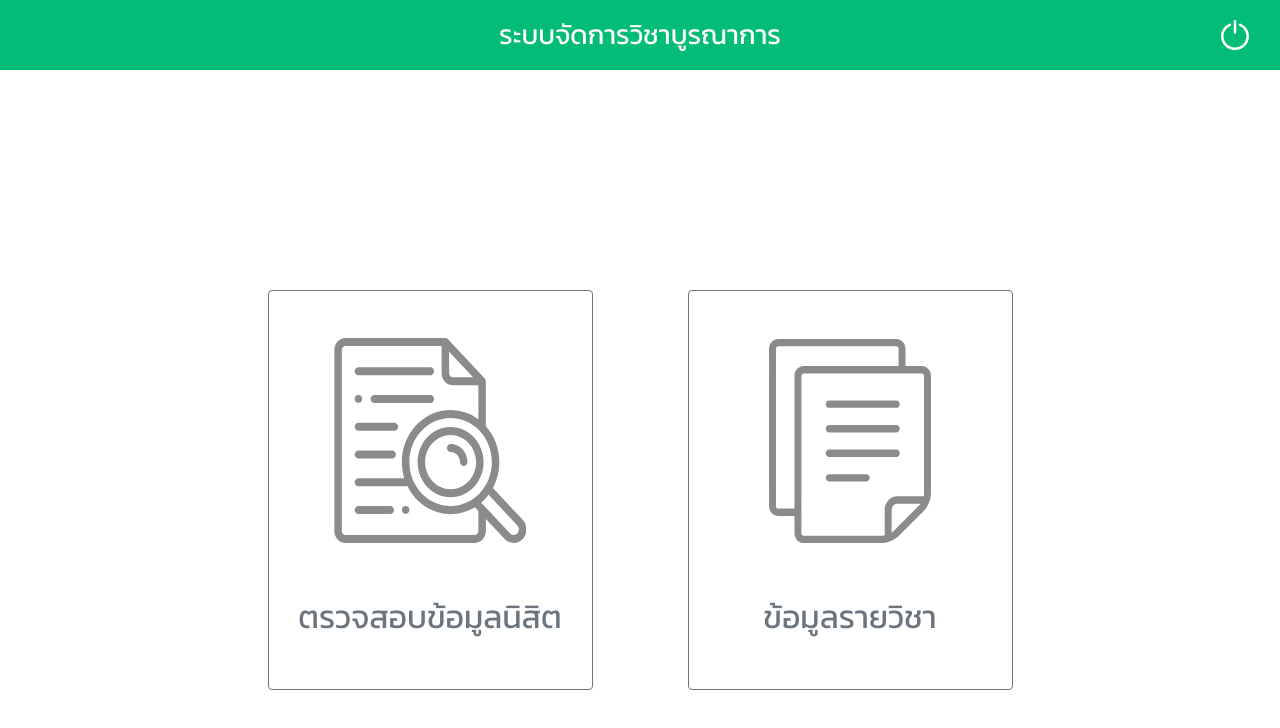
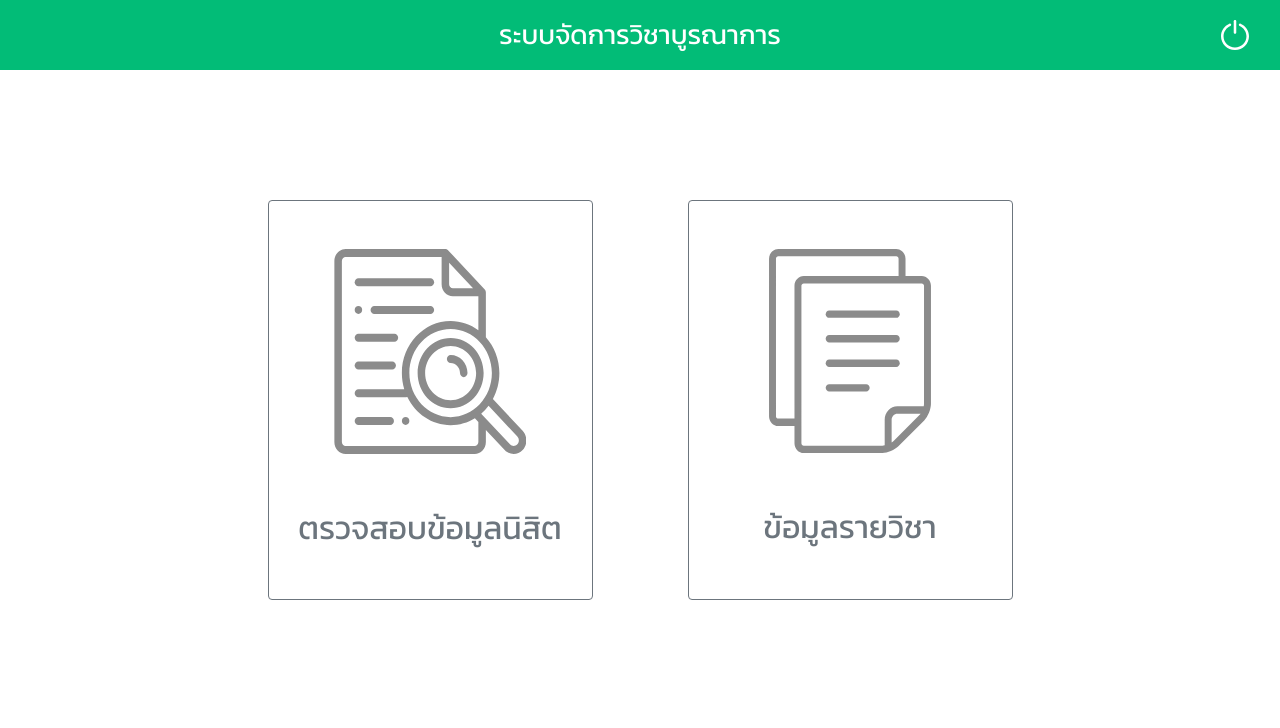
Before and after one commit to aum0056/edicate, a React (Create React App) app: page /custom in a window 1280 px wide. Shown: the top 728 px of the page. Built offline with nearby package versions, Linux system fonts and the light colour scheme; sample sign-in values are in the browser's storage.

Commit message:
fix bug 4

```diff
--- a/src/Route/Custom/styled.ts
+++ b/src/Route/Custom/styled.ts
@@ -7,6 +7,8 @@ export const MidContainer = styled(Container)`
   margin-bottom: 7%;
   @media (min-height: 600px) {
     position: absolute;
+    margin-top: 0;
+    margin-bottom: 0;
     top: 50%;
     left: 50%;
     margin-right: -50%;
```
